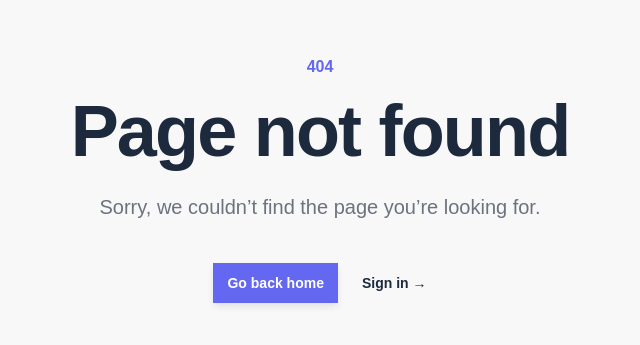
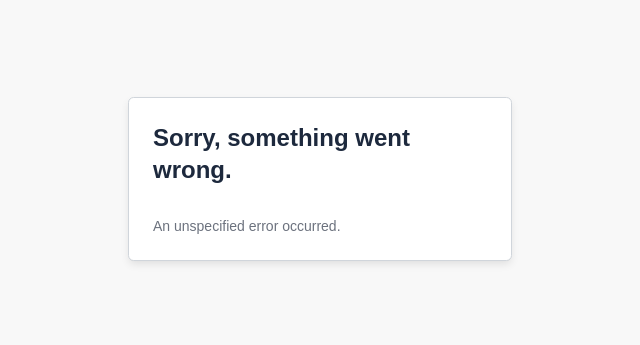
Before and after one commit to thesushilsharma/Mayalu, a Next.js app: page /auth/error in a window 1280 px wide. Before the commit this address had no page. Shown: the part 221-566 px from the top of the page, without its empty margins (320-960 px from the left). Built offline with nearby package versions, Linux system fonts and the light colour scheme.

Commit message:
adding error page dynamic

```diff
--- /dev/null
+++ b/src/app/(pages)/auth/error/page.tsx
@@ -0,0 +1,26 @@
+import { Card, CardContent, CardHeader, CardTitle } from "@/components/ui/card"
+
+export default async function Page({ searchParams }: { searchParams: Promise<{ error: string }> }) {
+  const params = await searchParams
+
+  return (
+    <div className="flex min-h-svh w-full items-center justify-center p-6 md:p-10">
+      <div className="w-full max-w-sm">
+        <div className="flex flex-col gap-6">
+          <Card>
+            <CardHeader>
+              <CardTitle className="text-2xl">Sorry, something went wrong.</CardTitle>
+            </CardHeader>
+            <CardContent>
+              {params?.error ? (
+                <p className="text-sm text-muted-foreground">Code error: {params.error}</p>
+              ) : (
+                <p className="text-sm text-muted-foreground">An unspecified error occurred.</p>
+              )}
+            </CardContent>
+          </Card>
+        </div>
+      </div>
+    </div>
+  )
+}
```
